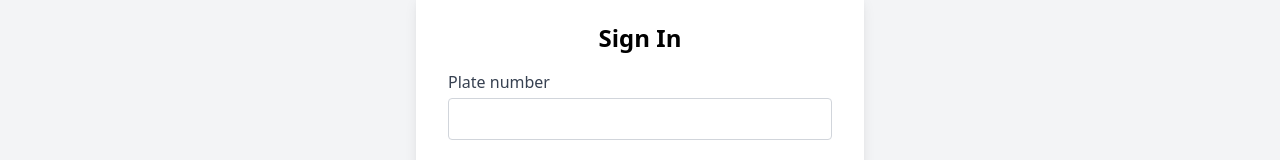
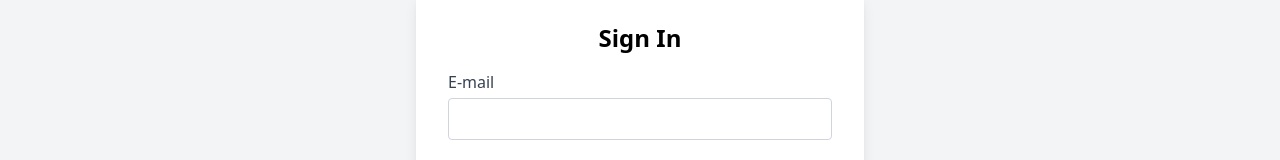
Before and after one commit to MohammadAbdullah5/Parking-Monitoring-Intelligent-System-Frontend, a React app: page /signin in a window 1280 px wide. Shown: the part 304-464 px from the top of the page. Built offline with nearby package versions, Linux system fonts and the light colour scheme; the HTML template or start-up script is replaced by a standard one.

Commit message:
Integrated frontend with backend

```diff
--- a/src/Components/SignIn.jsx
+++ b/src/Components/SignIn.jsx
@@ -41,7 +41,7 @@ const SignIn = () => {
             >
                 <h2 className="text-2xl font-bold text-center mb-4">Sign In</h2>
                 <div className="mb-4">
-                    <label className="block text-gray-700" htmlFor="email">Plate number</label>
+                    <label className="block text-gray-700" htmlFor="email">E-mail</label>
                     <input
                         type="email"
                         name="email"
```
